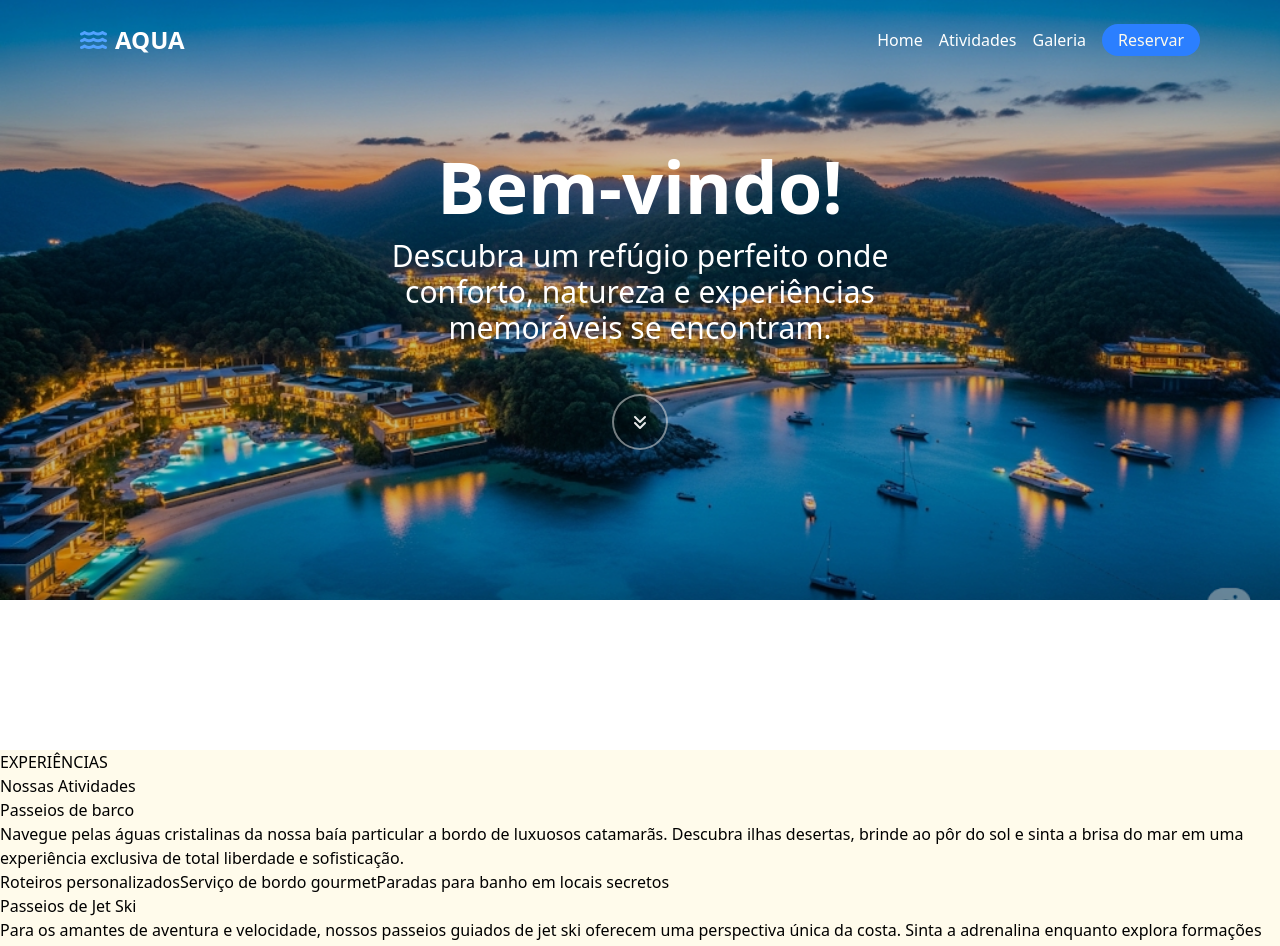
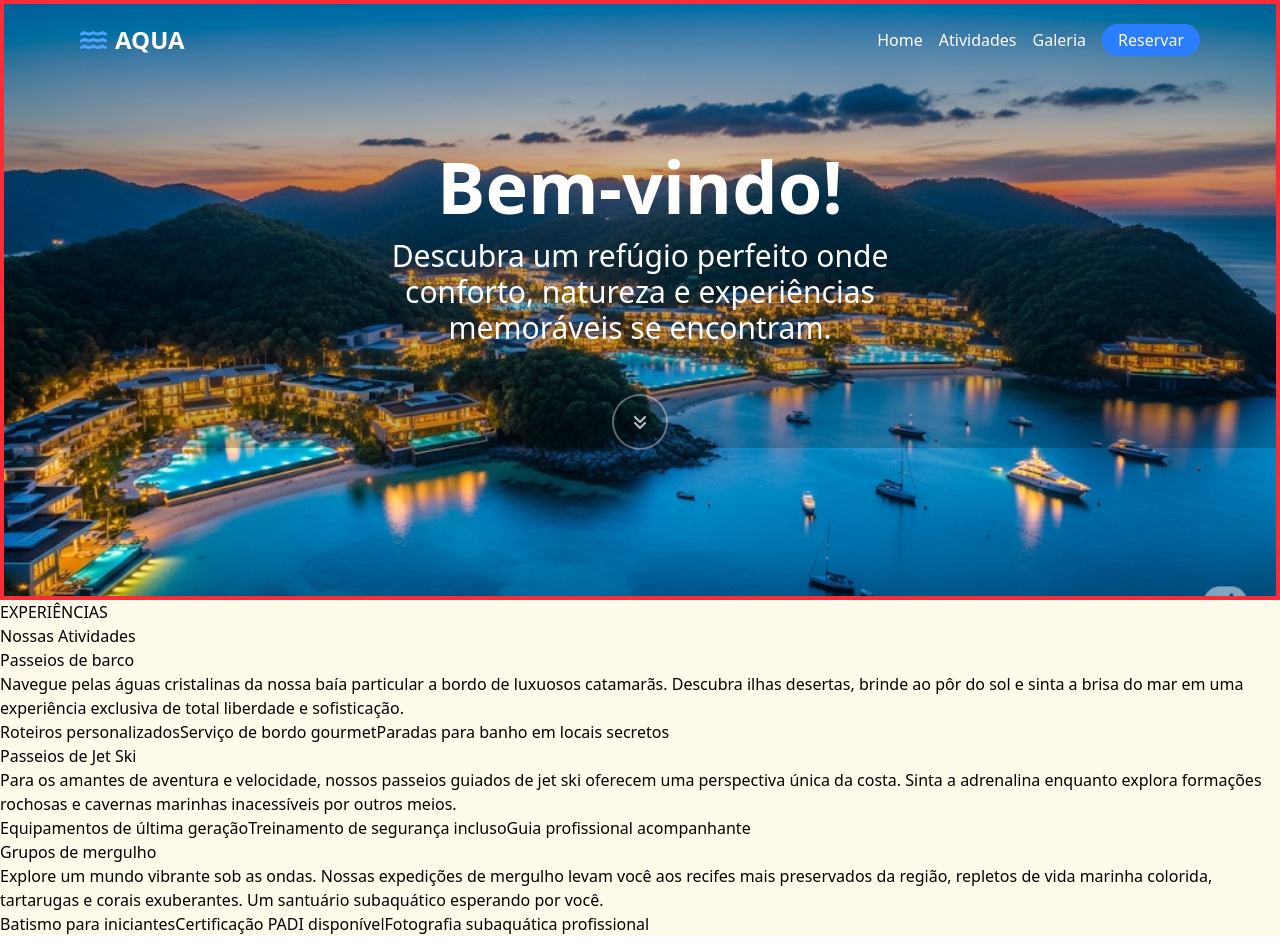
Before and after one commit to julianarocumback/aqua, a React (Vite) app: page / in a window 1280 px wide. Shown: the top 946 px of the page. Built offline with nearby package versions, Linux system fonts and the light colour scheme.

Commit message:
arrumando o hero

```diff
--- a/src/components/activities/Activities.jsx
+++ b/src/components/activities/Activities.jsx
@@ -1,6 +1,6 @@
 export default function Activities() {
     return (
-        <section className="h-[1000px] mt-[-50px] bg-amber-50 z-10">
+        <section className="h-full bg-amber-50 z-10  ">
             <span>EXPERIÊNCIAS</span>
             <h2>Nossas Atividades</h2>
 
--- a/src/components/home/Home.jsx
+++ b/src/components/home/Home.jsx
@@ -2,16 +2,16 @@ import Background from './background.png'
 
 export default function Home() {
     return (
-        <section className="h-full md:h-screen relative">
-            <div className='flex flex-col'>
-                <div className='h-screen w-full absolute md:h-3/4'>
+        <section className="h-screen w-full lg:h-[600px] border-red-500 border-2">
+            <div className='flex flex-col h-full w-full relative border-2 border-red-500'>
+                <div className='h-full w-full absolute'>
                     <img src={Background} alt="" className='h-full w-full object-cover' />
                 </div>
-                <div className='bg-black/20 h-screen w-full absolute md:h-3/4'></div>
-                <div className='flex flex-col justify-center text-center items-center self-center absolute h-screen w-3/5 md:w-2/5 md:h-3/4 gap-4 text-white '>
-                    <h1 className='relative text-4xl md:text-7xl dar font-bold'>Bem-vindo!</h1>
-                    <h2 className=' text-2xl md:text-3xl text-center'>Descubra um refúgio perfeito onde conforto, natureza e experiências memoráveis se encontram.</h2>
-                    <div className='mt-8 relative h-14 w-14 bg-black/20 justify-center rounded-full flex items-center animate-pulse border-white/50 border-2 '>
+                <div className='bg-black/20 h-full w-full absolute lg:h-3/4'></div>
+                <div className='flex flex-col justify-center items-center self-center relative h-full w-3/5 lg:w-2/5 gap-4 text-white '>
+                    <h1 className='relative text-4xl lg:text-7xl font-bold'>Bem-vindo!</h1>
+                    <h2 className=' text-2xl lg:text-3xl text-center'>Descubra um refúgio perfeito onde conforto, natureza e experiências memoráveis se encontram.</h2>
+                    <div className='mt-8 relative h-14 w-14 bg-black/20 justify-center rounded-full flex animate-pulse border-white/50 border-2 '>
                         <button><i class="fa-solid fa-angles-down"></i></button>
                     </div>
                 </div>
```
